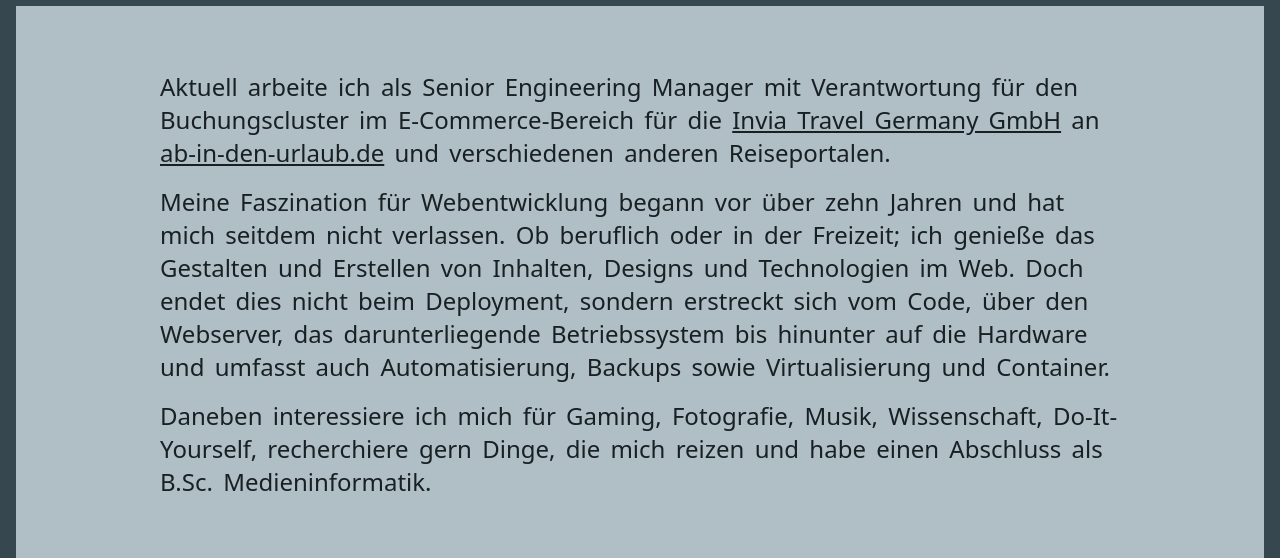
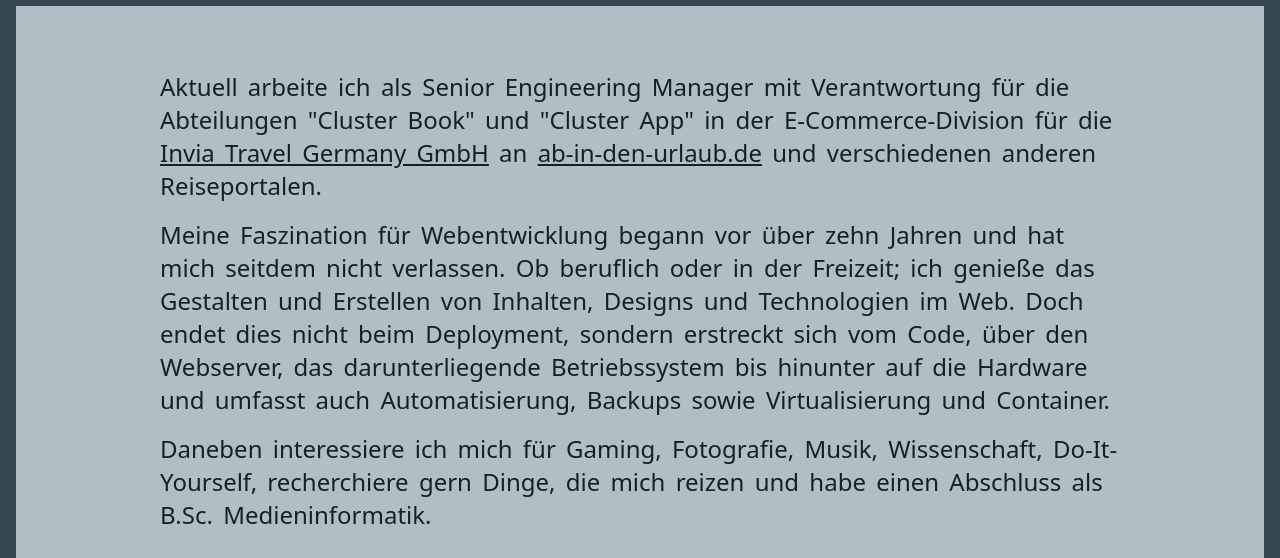
Before and after one commit to medienlampe/bischoff.media, an Eleventy site: page src/index.html in a window 1280 px wide. Shown: the part 242-800 px from the top of the page. Built offline with nearby package versions, Linux system fonts and the light colour scheme; Eleventy itself is replaced by a stand-in of ours; files that its build step writes are made by us from their sources; what eleventy-sass would draw is missing.

Commit message:
index.html aktualisieren

```diff
--- a/src/index.html
+++ b/src/index.html
@@ -12,7 +12,7 @@ name: <strong>Softwareentwickler</strong> und <strong>Tech Lead</strong> aus Lei
   >https://bischoff.media</a
 >
 <p>
-  Aktuell arbeite ich als Senior Engineering Manager mit Verantwortung für den Buchungscluster im E-Commerce-Bereich für die
+  Aktuell arbeite ich als Senior Engineering Manager mit Verantwortung für die Abteilungen "Cluster Book" und "Cluster App" in der E-Commerce-Division für die
   <a
     href="https://www.invia.de"
     title="Webseite der Invia Group - des Arbeitsgebers von Sven Bischoff."
```
